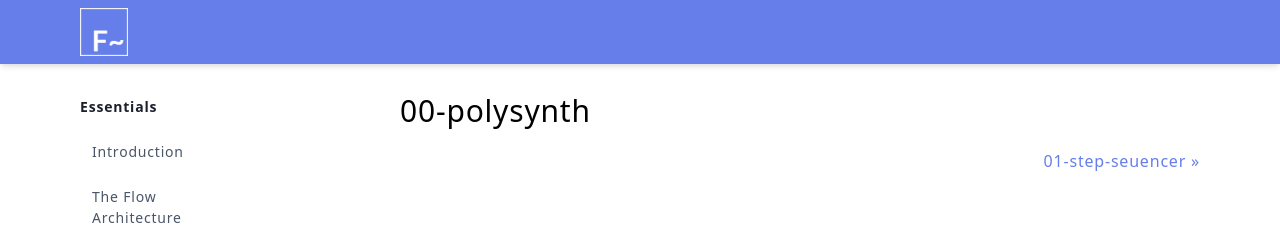
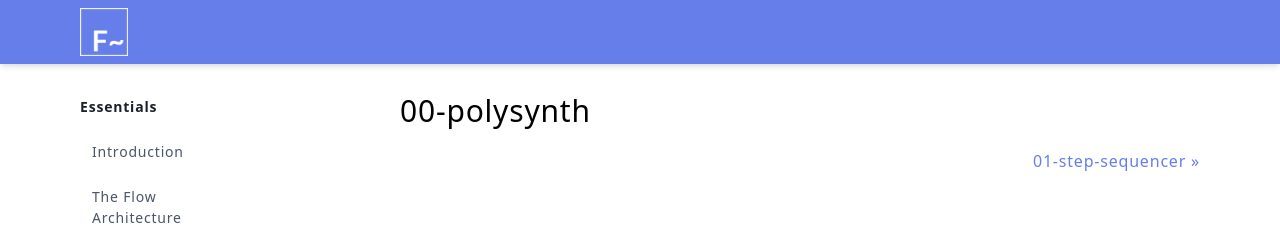
Before and after one commit to flow-lang/flow-lang.github.io, a Nuxt app: page /examples/00-polysynth in a window 1280 px wide. Shown: the top 240 px of the page. Built offline with nearby package versions, Linux system fonts and the light colour scheme.

Commit message:
:bug: Fix broken links to 01-step-sequencer

```diff
--- a/pages/examples/00-polysynth.vue
+++ b/pages/examples/00-polysynth.vue
@@ -3,7 +3,7 @@
     <content-heading>00-polysynth</content-heading>
 
     <div class="{-typography text-right text-indigo-500 hover:text-indigo-800 -} {-spacing my-4 -}">
-      <nuxt-link to="/examples/01-step-seuencer">01-step-seuencer</nuxt-link> »
+      <nuxt-link to="/examples/01-step-sequencer">01-step-sequencer</nuxt-link> »
     </div>
   </div>
 </template>
```
